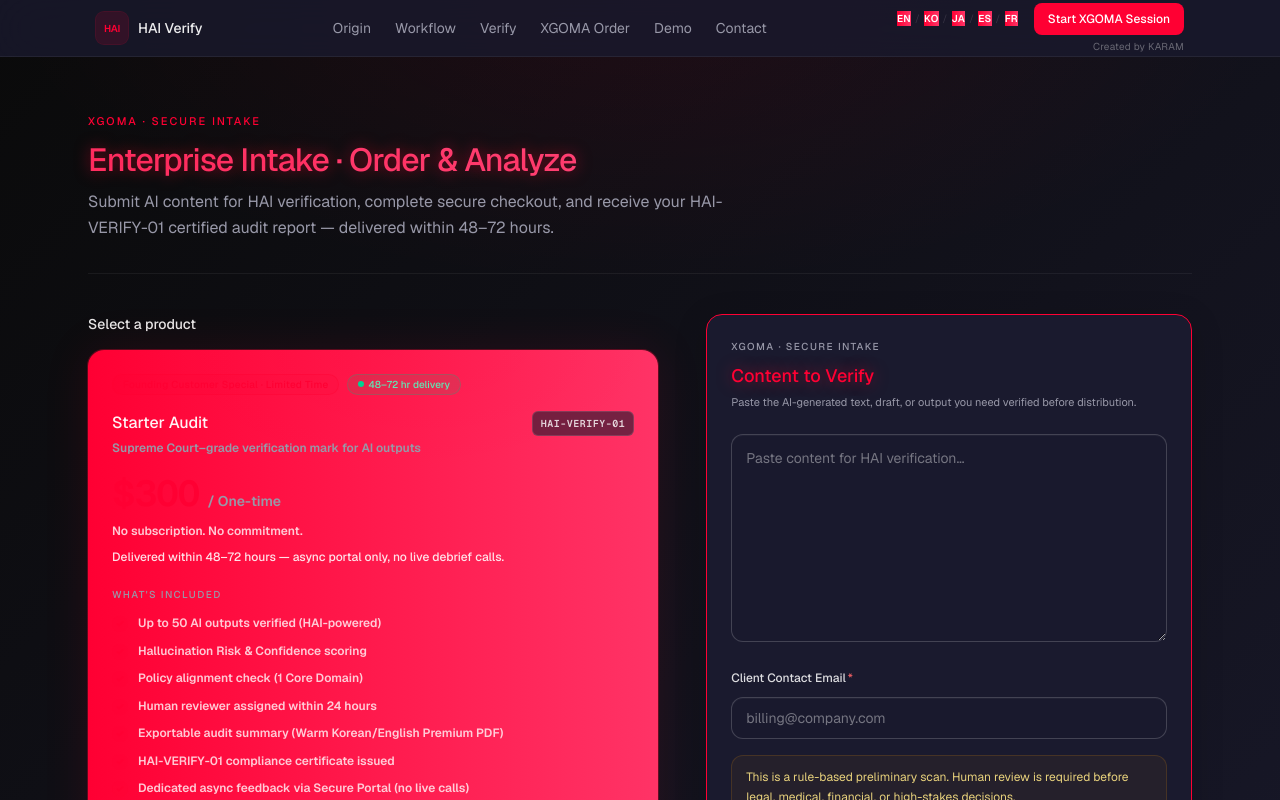
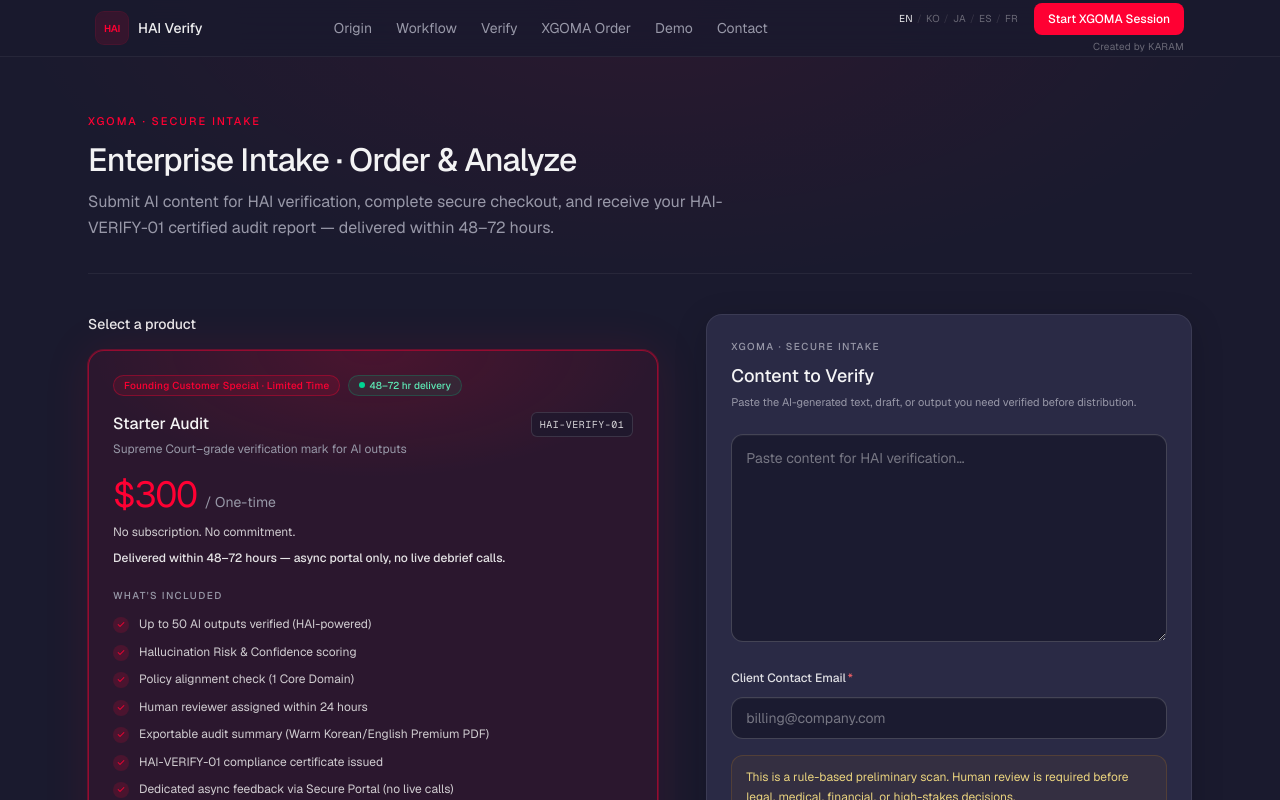
Before and after one commit to Sheewon1108/hai-verify, a Next.js app: page /order in a window 1280 px wide. Shown: the top 800 px of the page. Built offline with nearby package versions, Linux system fonts and the light colour scheme.

Commit message:
feat: HAI-IC demo UI polish + infinite loop fix

```diff
--- a/app/globals.css
+++ b/app/globals.css
@@ -50,10 +50,7 @@
 }
 
 body {
-  background-color: #0a0a0a;
-  background-image:
-    radial-gradient(circle at 30% 20%, rgba(255, 0, 51, 0.08) 0%, transparent 60%),
-    linear-gradient(135deg, #0a0a0a 0%, #1a1a2e 50%, #16213e 100%);
+  background-color: var(--background);
   color: var(--foreground);
   font-family: var(--font-sans), ui-sans-serif, system-ui, -apple-system,
     "Segoe UI", Roboto, Helvetica, Arial, sans-serif;
@@ -61,42 +58,12 @@ body {
   -moz-osx-font-smoothing: grayscale;
 }
 
-.main-container {
-  background: linear-gradient(135deg, #0a0a0a 0%, #1a1a2e 100%);
-  color: #e2e2e2;
+button:not(:disabled) {
+  cursor: pointer;
 }
 
-h1,
-h2 {
-  color: #ff0033;
-  text-shadow: 0 0 15px rgba(255, 0, 51, 0.5);
-}
-
-h1 {
-  background: linear-gradient(90deg, #ff3366, #ff6699);
-  -webkit-background-clip: text;
-  -webkit-text-fill-color: transparent;
-}
-
-button {
-  background: linear-gradient(90deg, #ff0033, #ff3366);
-  border: none;
-  color: white;
-  font-weight: 600;
-}
-
-button:hover {
-  transform: translateY(-2px);
-  box-shadow: 0 10px 20px rgba(255, 0, 51, 0.3);
-}
-
-.stripe-element {
-  background: #1a1a2e;
-  border: 1px solid #ff0033;
-}
-
-button:not(:disabled) {
-  cursor: pointer;
+.hai-h {
+  color: var(--red-accent);
 }
 
 ::selection {
@@ -145,14 +112,6 @@ button:not(:disabled) {
   }
 }
 
-/* HAI IC 강제 강조 */
-h1 span {
-  background: linear-gradient(90deg, #ff3366, #ff6699) !important;
-  -webkit-background-clip: text !important;
-  -webkit-text-fill-color: transparent !important;
-  font-weight: 800 !important;
-}
-
 /* HAI IC Hero 강제 강조 */
 h1 span {
   background: linear-gradient(90deg, #ff0033, #ff6699) !important;
@@ -161,7 +120,6 @@ h1 span {
   font-weight: 900 !important;
   letter-spacing: -0.04em;
 }
-
 h1 {
   line-height: 1.1 !important;
 }
--- a/app/order/page.tsx
+++ b/app/order/page.tsx
@@ -388,8 +388,8 @@ function TrustPilotCard({
 export default function OrderPage() {
   const router = useRouter();
   const { locale, order: t } = useLocale();
-  // Infinite loop + TypeScript fix
-  const [restoredReport, setRestoredReport] = useState<any>(null);
+  // Infinite loop fix - temporary local state (useSyncExternalStore 문제 해결)
+  const [restoredReport, setRestoredReport] = useState(null);
   const restored = restoredReport as OrderReportSnapshot | null;
   const [content, setContent] = useState("");
   const [email, setEmail] = useState(restored?.email ?? "");
```
